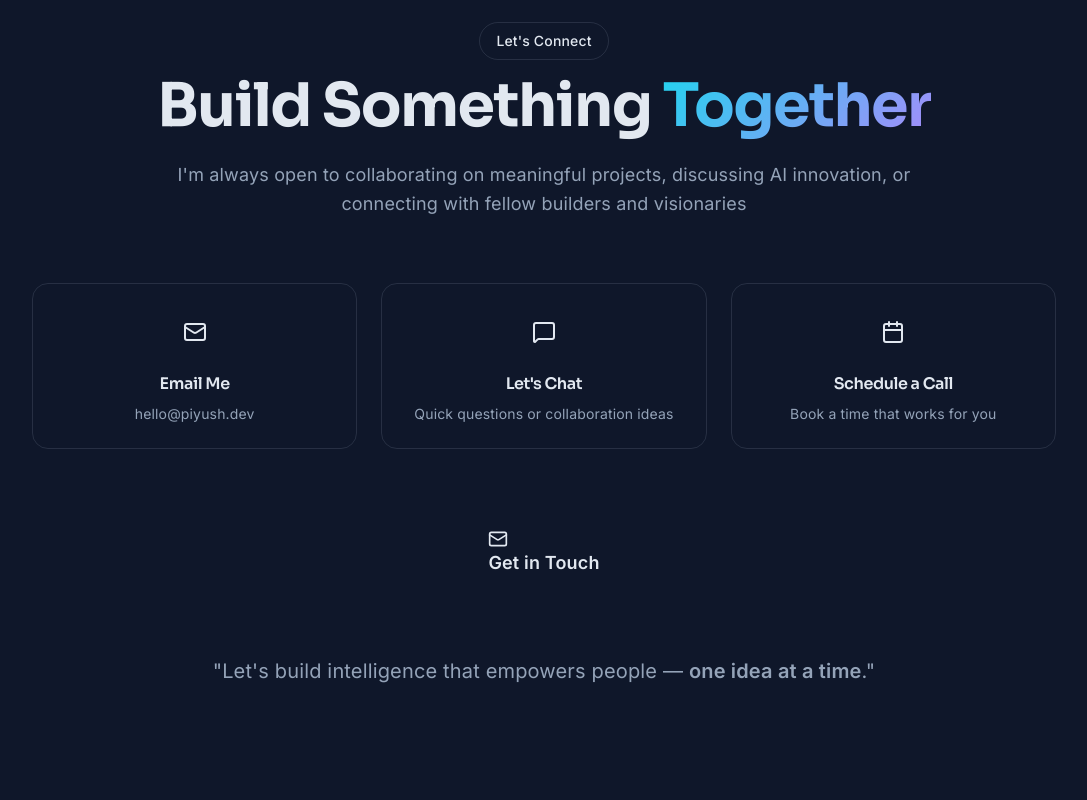
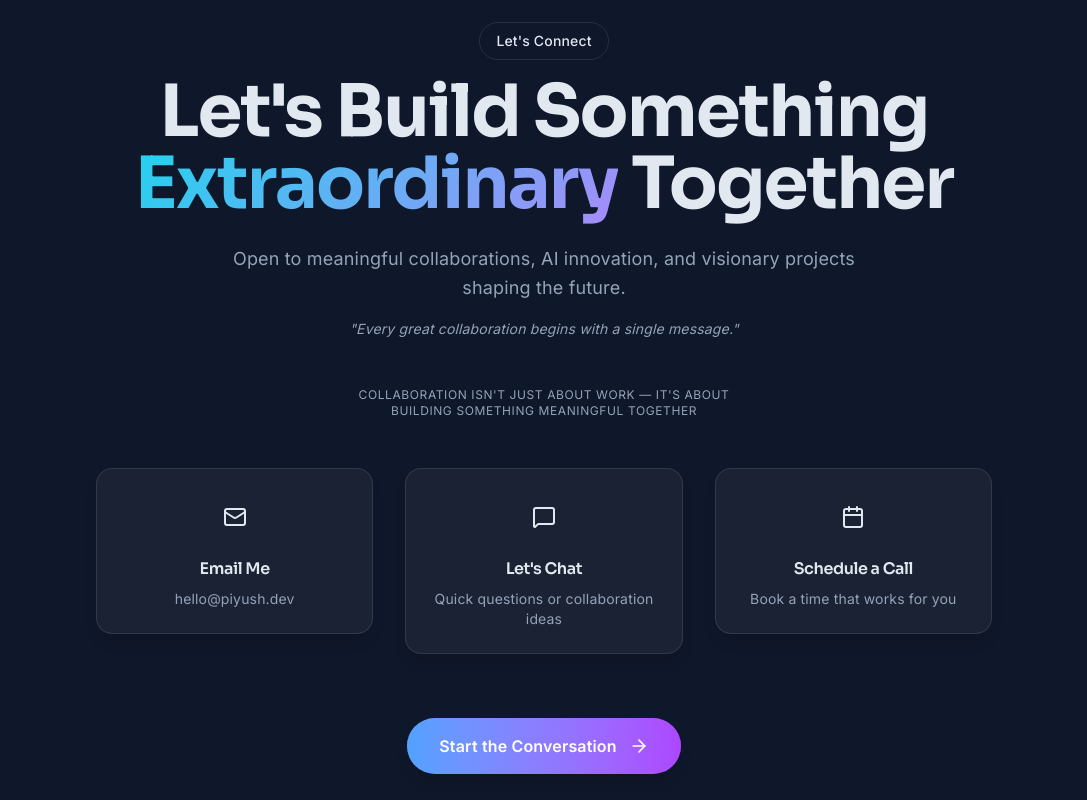
Before and after one commit to piyushxlabs/piyush-premium-portfolio, a Next.js app: page / in a window 1280 px wide. Shown: the part 6380-7180 px from the top of the page, without its empty margins (96-1183 px from the left). Built offline with nearby package versions, Linux system fonts and the light colour scheme.

Commit message:
give professional design to contact section

```diff
--- a/src/components/sections/contact/ContactSection.tsx
+++ b/src/components/sections/contact/ContactSection.tsx
@@ -1,11 +1,11 @@
 // ContactSection — Contact CTA with ambient background
 "use client";
 
-import { motion } from "framer-motion";
+import { motion, useMotionValue, useSpring } from "framer-motion";
 import Link from "next/link";
-import { Mail, MessageSquare, Calendar } from "lucide-react";
+import { Mail, MessageSquare, Calendar, ArrowRight } from "lucide-react";
+import { useState, useRef } from "react";
 import { FadeIn } from "@/components/animations/core";
-import { GlowButton } from "@/components/ui/Button";
 import { GlassCard } from "@/components/ui/Card";
 
 const contactMethods = [
@@ -29,12 +29,60 @@ const contactMethods = [
   },
 ];
 
+// Floating particles component
+function FloatingParticles() {
+  const particles = Array.from({ length: 20 });
+  return (
+    <div className="absolute inset-0 overflow-hidden pointer-events-none">
+      {particles.map((_, i) => (
+        <motion.div
+          key={i}
+          className="absolute w-1 h-1 bg-accent-cyan rounded-full"
+          style={{
+            left: `${Math.random() * 100}%`,
+            top: `${Math.random() * 100}%`,
+          }}
+          animate={{
+            y: [-20, -100],
+            opacity: [0, 0.6, 0],
+          }}
+          transition={{
+            duration: 3 + Math.random() * 2,
+            repeat: Infinity,
+            delay: Math.random() * 2,
+            ease: "easeOut",
+          }}
+        />
+      ))}
+    </div>
+  );
+}
+
 export function ContactSection() {
+  const [isHovered, setIsHovered] = useState(false);
+  const orbRef = useRef<HTMLDivElement>(null);
+  const mouseX = useMotionValue(0);
+  const mouseY = useMotionValue(0);
+
+  const springConfig = { damping: 25, stiffness: 150 };
+  const orbX = useSpring(mouseX, springConfig);
+  const orbY = useSpring(mouseY, springConfig);
+
+  const handleMouseMove = (e: React.MouseEvent<HTMLDivElement>) => {
+    if (!orbRef.current) return;
+    const rect = orbRef.current.getBoundingClientRect();
+    const centerX = rect.left + rect.width / 2;
+    const centerY = rect.top + rect.height / 2;
+    mouseX.set((e.clientX - centerX) * 0.1);
+    mouseY.set((e.clientY - centerY) * 0.1);
+  };
+
   return (
     <section className="relative py-32 overflow-hidden">
       {/* Background Effects */}
       <div className="absolute inset-0 bg-gradient-to-t from-accent-lavender/10 via-transparent to-transparent" />
       <div className="absolute bottom-0 left-1/2 -translate-x-1/2 w-full max-w-4xl h-96 bg-gradient-glow opacity-40 blur-3xl" />
+      <FloatingParticles />
 
       <div className="container relative z-10 mx-auto px-6">
         <FadeIn>
@@ -47,67 +95,146 @@ export function ContactSection() {
             >
               Let's Connect
             </motion.span>
-            <h2 className="text-4xl md:text-5xl lg:text-6xl font-heading font-bold mb-6">
-              Build Something <span className="text-gradient-heading">Together</span>
-            </h2>
-            <p className="text-lg text-muted max-w-3xl mx-auto leading-relaxed mb-12">
-              I'm always open to collaborating on meaningful projects, discussing AI
-              innovation, or connecting with fellow builders and visionaries
-            </p>
+            <motion.h2
+              initial={{ opacity: 0, y: 30 }}
+              whileInView={{ opacity: 1, y: 0 }}
+              viewport={{ once: true }}
+              transition={{ delay: 0.1, duration: 0.6 }}
+              className="text-5xl md:text-6xl lg:text-7xl font-heading font-bold mb-6"
+            >
+              Let's Build Something <span className="text-gradient-heading">Extraordinary</span> Together
+            </motion.h2>
+            <motion.p
+              initial={{ opacity: 0, y: 30 }}
+              whileInView={{ opacity: 1, y: 0 }}
+              viewport={{ once: true }}
+              transition={{ delay: 0.2, duration: 0.6 }}
+              className="text-lg text-muted max-w-2xl mx-auto leading-relaxed mb-4"
+            >
+              Open to meaningful collaborations, AI innovation, and visionary projects shaping the future.
+            </motion.p>
+            <motion.p
+              initial={{ opacity: 0 }}
+              whileInView={{ opacity: 1 }}
+              viewport={{ once: true }}
+              transition={{ delay: 0.4, duration: 0.8 }}
+              className="italic text-sm text-muted/80 mt-4 mb-12"
+            >
+              "Every great collaboration begins with a single message."
+            </motion.p>
           </div>
         </FadeIn>
 
+        {/* Narrative Divider */}
+        <motion.div
+          initial={{ opacity: 0, scaleX: 0 }}
+          whileInView={{ opacity: 1, scaleX: 1 }}
+          viewport={{ once: true }}
+          transition={{ delay: 0.3, duration: 0.8 }}
+          className="relative mb-16 max-w-4xl mx-auto"
+        >
+          <div className="h-px bg-gradient-to-r from-transparent via-accent-cyan/30 to-transparent" />
+          <p className="absolute top-1/2 left-1/2 -translate-x-1/2 -translate-y-1/2 px-4 md:px-6 bg-background text-xs uppercase tracking-wider text-muted/60 text-center max-w-xs md:max-w-none">
+            <span className="hidden md:inline">Collaboration isn't just about work — it's about building something meaningful together</span>
+            <span className="md:hidden">Building meaningful connections</span>
+          </p>
+        </motion.div>
+
         {/* Contact Methods */}
-        <div className="grid grid-cols-1 md:grid-cols-3 gap-6 max-w-5xl mx-auto mb-16">
+        <div className="grid grid-cols-1 md:grid-cols-3 gap-8 max-w-4xl mx-auto mb-16">
           {contactMethods.map((method, index) => (
             <motion.div
               key={method.title}
-              initial={{ opacity: 0, y: 30 }}
+              initial={{ opacity: 0, y: 50 }}
               whileInView={{ opacity: 1, y: 0 }}
               viewport={{ once: true }}
-              transition={{ delay: index * 0.1, duration: 0.5 }}
+              transition={{ delay: 0.5 + index * 0.1, duration: 0.6 }}
+              whileHover={{
+                scale: 1.05,
+                rotateY: 5,
+                rotateX: 5,
+              }}
+              style={{ perspective: 1000 }}
             >
-              <Link href={method.href}>
-                <GlassCard className="p-6 text-center h-full hover:scale-105 hover:border-accent-cyan transition-all group">
-                  <div className="inline-flex p-3 rounded-xl bg-accent-cyan/10 text-accent-cyan mb-4 group-hover:bg-accent-cyan group-hover:text-background transition-all">
-                    <method.icon size={24} />
+              <Link href={method.href} className="block group">
+                <motion.div
+                  whileHover={{ boxShadow: "0 0 30px rgba(34, 211, 238, 0.3)" }}
+                  className="backdrop-blur-md bg-white/5 border border-white/10 rounded-2xl shadow-lg p-6 text-center h-full transition-all relative overflow-hidden"
+                >
+                  {/* Hover glow effect */}
+                  <div className="absolute inset-0 bg-gradient-to-br from-accent-cyan/0 via-accent-cyan/5 to-accent-lavender/0 opacity-0 group-hover:opacity-100 transition-opacity duration-500" />
+
+                  <div className="relative z-10">
+                    <div className="inline-flex p-3 rounded-xl bg-accent-cyan/10 text-accent-cyan mb-4 group-hover:bg-accent-cyan group-hover:text-background transition-all">
+                      <method.icon size={24} />
+                    </div>
+                    <h3 className="font-heading font-semibold mb-2">{method.title}</h3>
+                    <p className="text-sm text-muted">{method.description}</p>
                   </div>
-                  <h3 className="font-heading font-semibold mb-2">{method.title}</h3>
-                  <p className="text-sm text-muted">{method.description}</p>
-                </GlassCard>
+
+                  {/* Tooltip */}
+                  <div className="absolute -top-12 left-1/2 -translate-x-1/2 px-3 py-1 bg-background/90 backdrop-blur-sm border border-accent-cyan/30 rounded-lg text-xs whitespace-nowrap opacity-0 group-hover:opacity-100 transition-opacity pointer-events-none">
+                    Piyush — AI Innovator & Creative Technologist
+                  </div>
+                </motion.div>
               </Link>
             </motion.div>
           ))}
         </div>
 
-        {/* Main CTA */}
+        {/* Interactive CTA Orb */}
         <motion.div
-          initial={{ opacity: 0, y: 30 }}
-          whileInView={{ opacity: 1, y: 0 }}
+          initial={{ opacity: 0, scale: 0.8 }}
+          whileInView={{ opacity: 1, scale: 1 }}
           viewport={{ once: true }}
-          transition={{ delay: 0.4, duration: 0.6 }}
-          className="text-center"
+          transition={{ delay: 0.8, duration: 0.6, type: "spring" }}
+          className="text-center relative"
+          onMouseMove={handleMouseMove}
+          onMouseLeave={() => {
+            mouseX.set(0);
+            mouseY.set(0);
+            setIsHovered(false);
+          }}
         >
           <Link href="/connect">
-            <GlowButton>
-              <Mail size={20} />
-              Get in Touch
-            </GlowButton>
+            <motion.div
+              ref={orbRef}
+              style={{ x: orbX, y: orbY }}
+              onMouseEnter={() => setIsHovered(true)}
+              onMouseLeave={() => setIsHovered(false)}
+              whileHover={{ scale: 1.1 }}
+              whileTap={{ scale: 0.95 }}
+              className="inline-flex items-center gap-3 px-8 py-4 rounded-full bg-gradient-to-r from-blue-400 to-purple-500 text-white font-semibold shadow-lg relative overflow-hidden group cursor-pointer"
+              aria-label="Start the conversation"
+            >
+              {/* Pulsing glow */}
+              <motion.div
+                animate={{
+                  scale: [1, 1.2, 1],
+                  opacity: [0.5, 0.8, 0.5],
+                }}
+                transition={{
+                  duration: 2,
+                  repeat: Infinity,
+                  ease: "easeInOut",
+                }}
+                className="absolute inset-0 bg-gradient-to-r from-blue-400 to-purple-500 blur-xl -z-10"
+              />
+
+              {/* Ripple effect on click */}
+              <motion.div
+                className="absolute inset-0 bg-white/30 rounded-full"
+                initial={{ scale: 0, opacity: 1 }}
+                whileTap={{ scale: 2, opacity: 0 }}
+                transition={{ duration: 0.6 }}
+              />
+
+              <span className="relative z-10">
+                {isHovered ? "Let's Collaborate 🚀" : "Start the Conversation"}
+              </span>
+              <ArrowRight className="relative z-10" size={20} />
+            </motion.div>
           </Link>
-        </motion.div>
-
-        {/* Quote */}
-        <motion.div
-          initial={{ opacity: 0 }}
-          whileInView={{ opacity: 1 }}
-          viewport={{ once: true }}
-          transition={{ delay: 0.6, duration: 0.8 }}
-          className="mt-16 text-center"
-        >
-          <p className="text-xl text-muted max-w-3xl mx-auto">
-            "Let's build intelligence that empowers people —{" "}
-            <span className="text-accent-cyan font-semibold">one idea at a time</span>."
-          </p>
         </motion.div>
       </div>
     </section>
```
